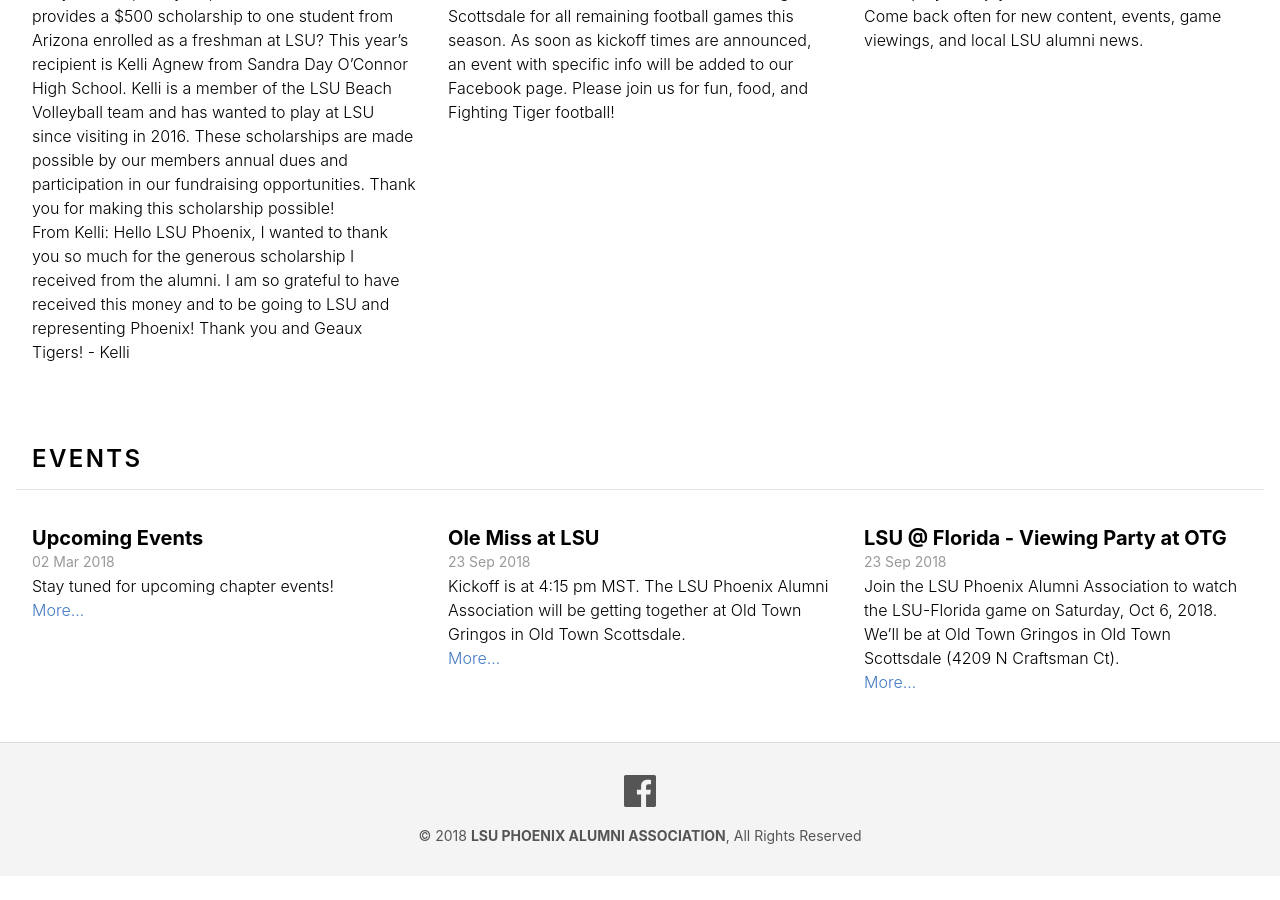
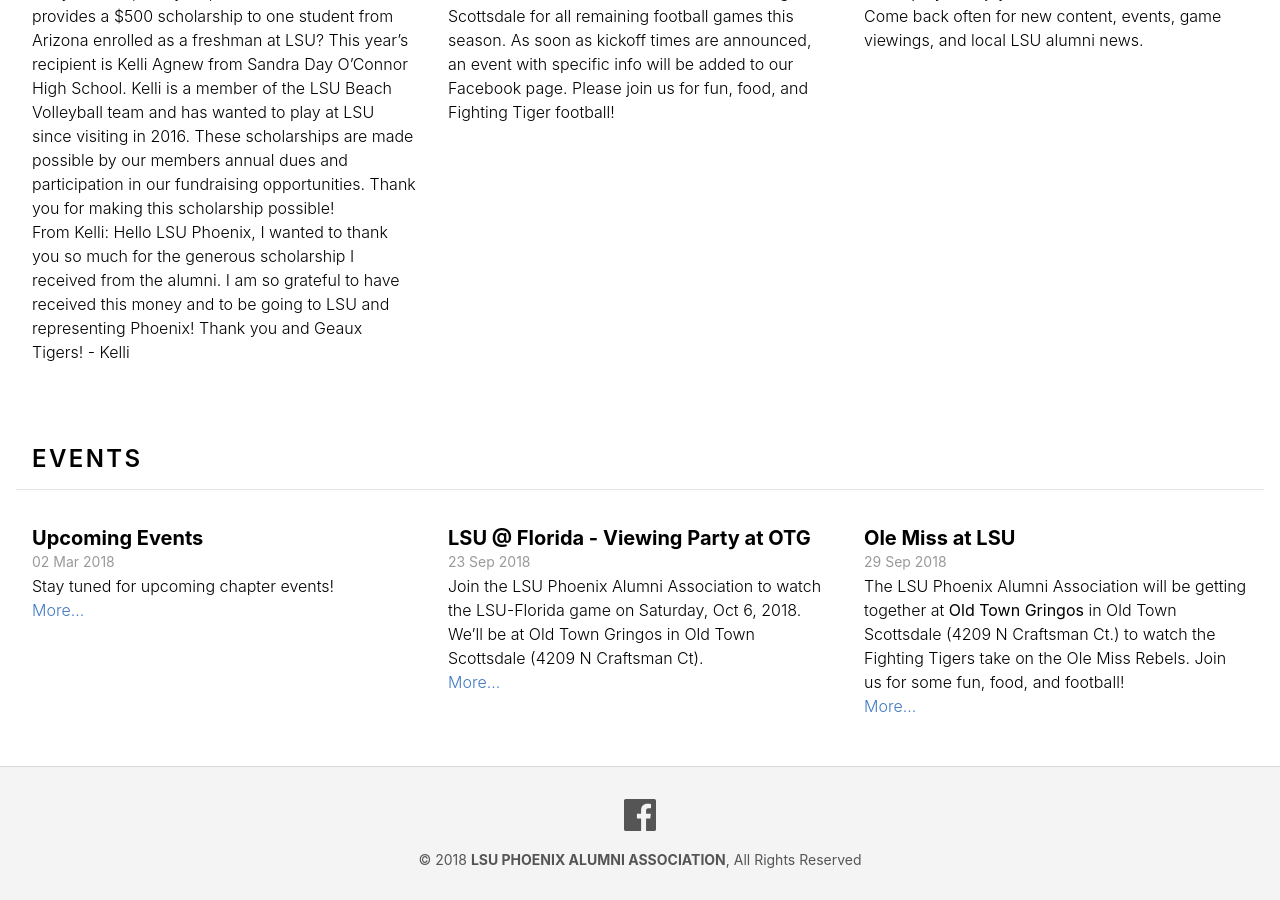
Before and after one commit to lsu-phoenix-alumni/lsu-phoenix-alumni.github.io, a Jekyll site: the page built from index.html, in a window 1280 px wide and 900 px high, scrolled down 1025 px. Built offline with Jekyll 4.4.1, drawn with Linux system fonts in a browser that asks for light colours; before the commit the page ends 1901 px from its top, so only the background shows below that.

Commit message:
Updated Ole Miss At Lsu

```diff
--- a/_events/ole-miss-at-lsu.markdown
+++ b/_events/ole-miss-at-lsu.markdown
@@ -1,6 +1,8 @@
 ---
 title: Ole Miss at LSU
-date: 2018-09-23 15:30:00 Z
+date: 2018-09-29 18:15:00 Z
 ---
 
-Kickoff is at 4:15 pm MST. The LSU Phoenix Alumni Association will be getting together at Old Town Gringos in Old Town Scottsdale.
+The LSU Phoenix Alumni Association will be getting together at **Old Town Gringos** in Old Town Scottsdale (4209 N Craftsman Ct.) to watch the Fighting Tigers take on the Ole Miss Rebels. Join us for some fun, food, and football!
+
+Kickoff is currently set for 6:15 pm MST.
```
